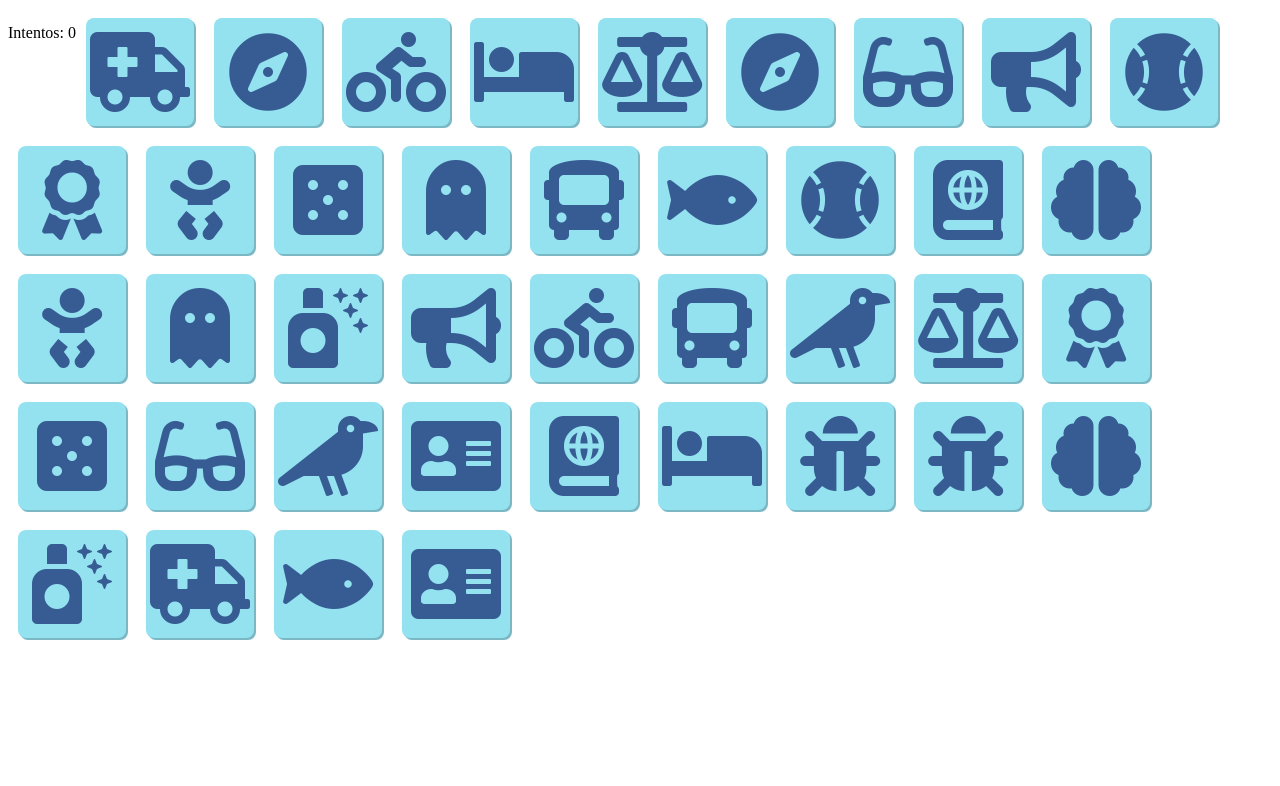
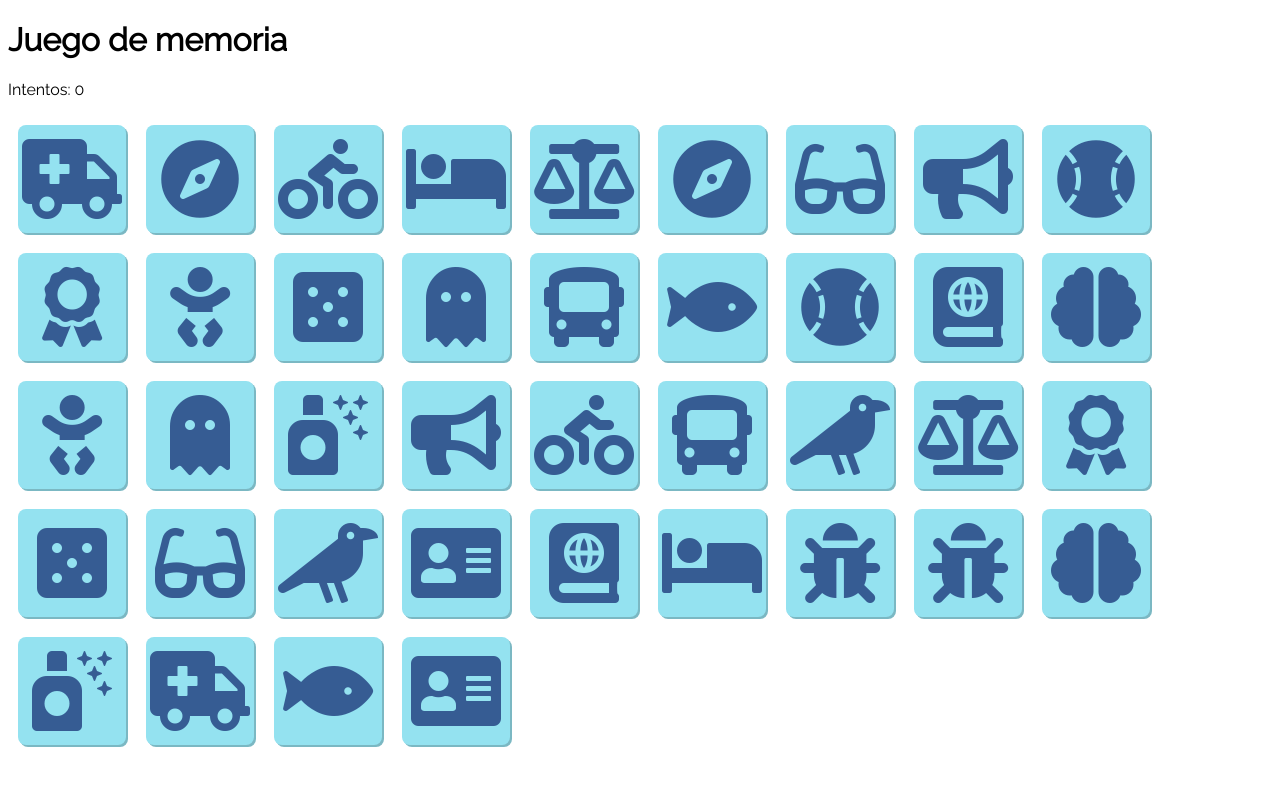
Before and after one commit to El-Mendez/Web_Lab08, a React app: page / in a window 1280 px wide. Shown: the top 786 px of the page. Built offline with nearby package versions, Linux system fonts and the light colour scheme.

Commit message:
Ya está todo como estaba

```diff
--- a/app/src/components/Card/Card.css
+++ b/app/src/components/Card/Card.css
@@ -2,12 +2,14 @@
     display: flex;
     justify-content: center;
     padding: 10px;
-    margin: 10px;
     align-items: center;
     border-radius: 8px;
     width: 5.5em;
     height: 5.5em;
+}
 
+.card {
+    margin: 10px;
     transition: margin 1s;
 }
 
@@ -23,7 +25,7 @@
     box-shadow: 2px 2px #a7652b;
 }
 
-/*todo poner que el focus haga algo*/
-.cardBack:hover, .cardFront:hover, .cardFront:focus, .cardBack:focus {
+.card:focus, .card:hover {
+    outline: none;
     margin: 0 20px 20px 0;
 }
--- a/app/src/components/Card/Card.jsx
+++ b/app/src/components/Card/Card.jsx
@@ -8,6 +8,7 @@ export default class Carta extends React.Component {
   constructor(props) {
     super(props);
     this.handleClick = this.handleClick.bind(this);
+    this.handleKeyPress = this.handleKeyPress.bind(this);
   }
 
   handleClick(e) {
@@ -16,10 +17,17 @@ export default class Carta extends React.Component {
     props.onclick();
   }
 
+  handleKeyPress(e) {
+    const { props } = this;
+    if (e.code === 'Enter') {
+      props.onclick();
+    }
+  }
+
   render() {
     const { props } = this;
     return (
-      <div className="card" onClick={this.handleClick} role="button" tabIndex={0}>
+      <div className="card" onClick={this.handleClick} role="button" tabIndex={0} onKeyDown={this.handleKeyPress}>
         <ReactCardFlip isFlipped={!props.isFlipped}>
           <div className="cardBack">
             <i className="fas fa-atom fa-5x" />
--- a/app/src/components/CardBoard/CardBoard.jsx
+++ b/app/src/components/CardBoard/CardBoard.jsx
@@ -2,6 +2,7 @@ import React from 'react';
 import PropTypes from 'prop-types';
 import Card from '../Card/Card';
 import './CardBoard.css';
+import Header from '../Header/Header';
 import contains from '../../utils/contains';
 import CONSTANTS from '../../constants';
 
@@ -89,11 +90,20 @@ export default class CardBoard extends React.Component {
     const { state } = this;
 
     return (
-      <div className="cardBoard">
-        <p>{`Intentos: ${state.tries}`}</p>
-        {
+      <div>
+        <Header tries={state.tries} />
+        <div className="cardBoard">
+          {
           props.deck.map((card, index) => (
             <Card
+               /* Según la documentación de React, es correcto usar key=index
+               en tres situaciones diferentes:
+
+               1. Los items son estáticos y no cambian
+               2. Los items no tienen id
+               3. La lista nunca es ordenada ni filtrada.
+               Este es el caso 3, por lo que se puede usar key=index */
+            /* eslint-disable-next-line react/no-array-index-key */
               key={index}
               icon={card}
               onclick={() => this.trySelectCard(index)}
@@ -103,6 +113,7 @@ export default class CardBoard extends React.Component {
             />
           ))
         }
+        </div>
       </div>
     );
   }
--- /dev/null
+++ b/app/src/components/Header/Header.jsx
@@ -0,0 +1,19 @@
+import React from 'react';
+import PropTypes from 'prop-types';
+import './Header.css';
+
+export default function Header(props) {
+  const { tries } = props;
+  return (
+    <header className="Header">
+      <h1>Juego de memoria</h1>
+      <p>
+        {`Intentos: ${tries}`}
+      </p>
+    </header>
+  );
+}
+
+Header.propTypes = {
+  tries: PropTypes.number.isRequired,
+};
--- a/package.json
+++ b/package.json
@@ -1,6 +1,6 @@
 {
   "name": "web_lab08",
-  "version": "1.0.0",
+  "version": "2.0.0",
   "description": "Consiste en crear un juego de memoria usando React.",
   "main": "index.js",
   "scripts": {
@@ -25,7 +25,6 @@
     "eslint-plugin-react-hooks": "^4.2.0",
     "file-loader": "^6.2.0",
     "html-webpack-plugin": "^5.3.1",
-    "prop-types": "^15.7.2",
     "style-loader": "^2.0.0",
     "webpack": "^5.24.4",
     "webpack-cli": "^4.5.0",
@@ -34,6 +33,7 @@
   },
   "dependencies": {
     "@fortawesome/fontawesome-free": "^5.15.2",
+    "prop-types": "^15.7.2",
     "react": "^17.0.1",
     "react-card-flip": "^1.1.0",
     "react-dom": "^17.0.1"
--- a/webpack.common.js
+++ b/webpack.common.js
@@ -1,3 +1,4 @@
+// eslint-disable-next-line import/no-extraneous-dependencies
 const HtmlWebpackPlugin = require('html-webpack-plugin');
 
 module.exports = {
--- a/webpack.dev.js
+++ b/webpack.dev.js
@@ -1,4 +1,5 @@
 const path = require('path');
+// eslint-disable-next-line import/no-extraneous-dependencies
 const { merge } = require('webpack-merge');
 const common = require('./webpack.common');
 
--- a/webpack.prod.js
+++ b/webpack.prod.js
@@ -1,5 +1,7 @@
 const path = require('path');
+// eslint-disable-next-line import/no-extraneous-dependencies
 const { merge } = require('webpack-merge');
+// eslint-disable-next-line import/no-extraneous-dependencies
 const { CleanWebpackPlugin } = require('clean-webpack-plugin');
 const common = require('./webpack.common');
 
```
Also changed, not shown: app/src/components/Header/Header.js (deleted, +0 -26 lines), 1 other file (tests, documents, lock files or other folders).
